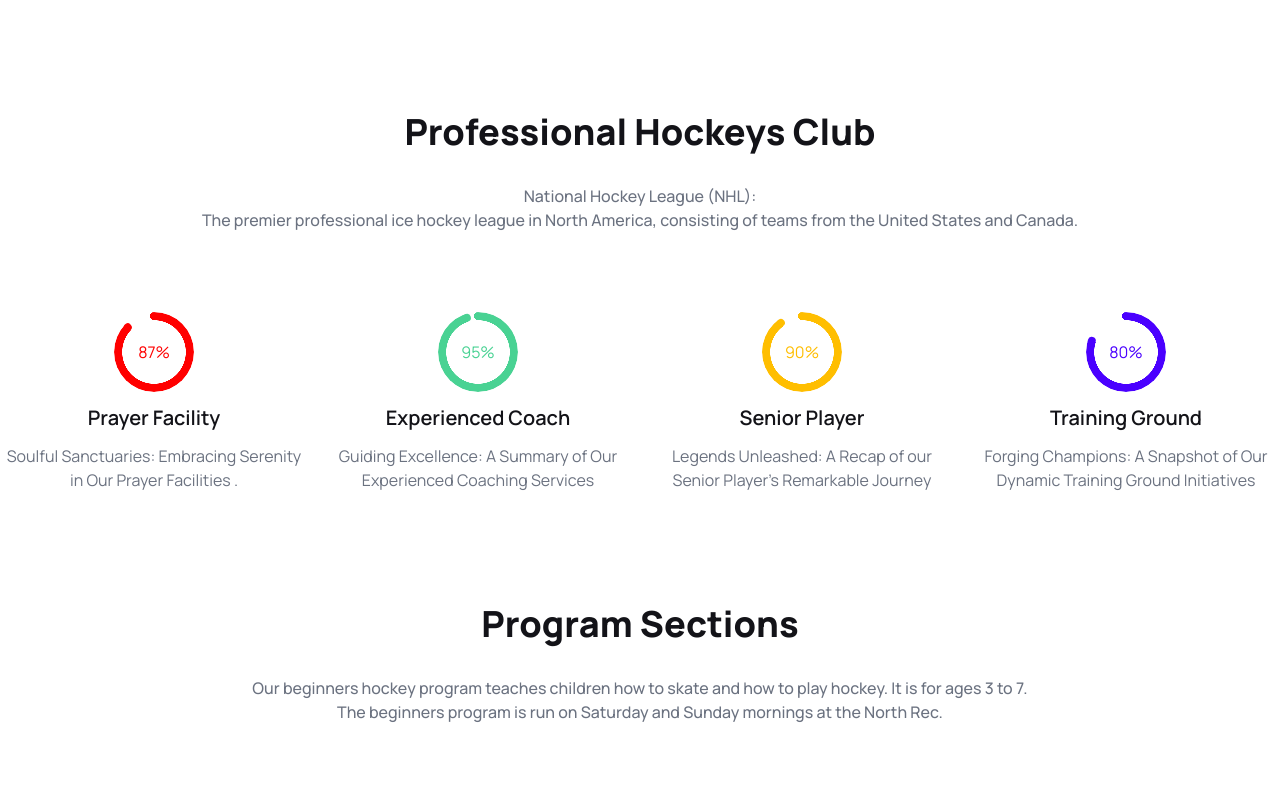
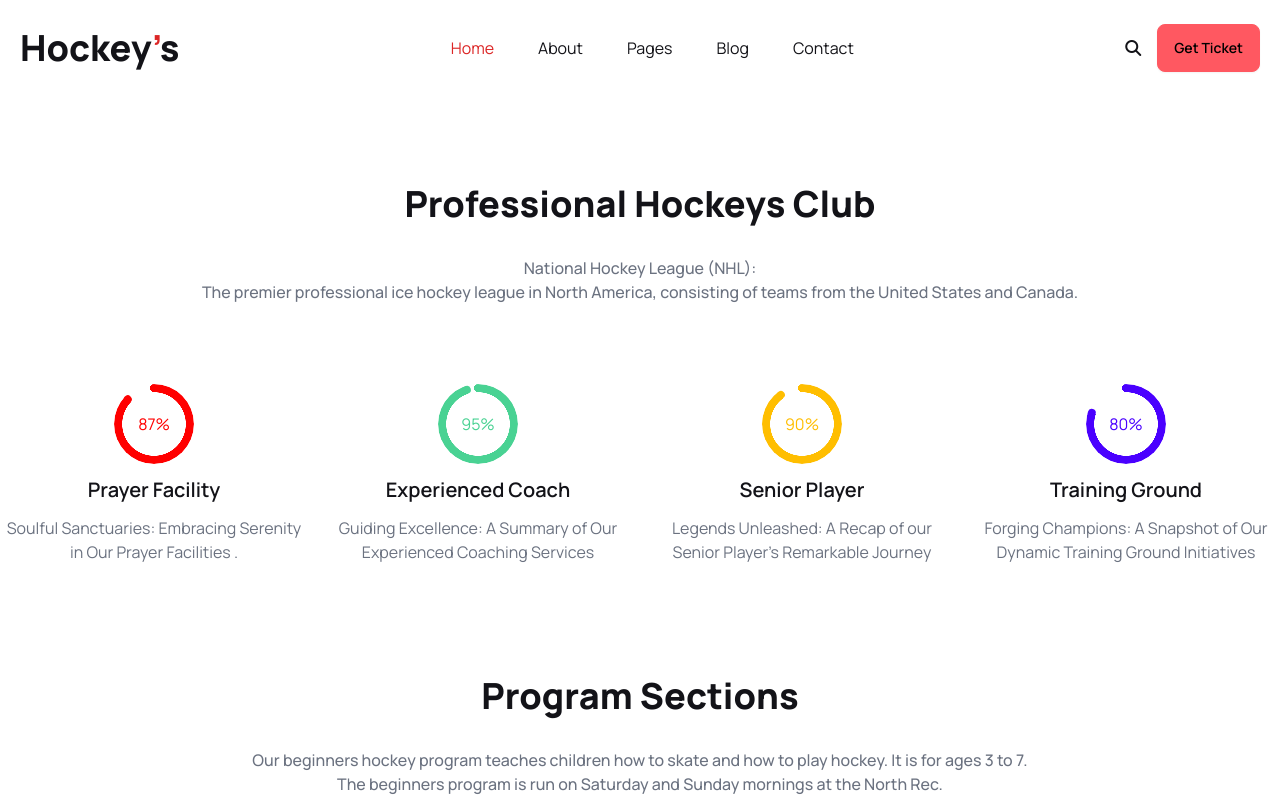
Before and after one commit to SojibAhmed114/Assignment-3, a plain HTML site: page index.html in a window 1280 px wide. Shown: the top 800 px of the page. Drawn offline with nearby package versions, Linux system fonts and the light colour scheme.

Commit message:
footer section add and navber section done with reponsive

```diff
--- a/index.html
+++ b/index.html
@@ -1,5 +1,5 @@
 <!DOCTYPE html>
-<html lang="en" data-theme="light">
+<html lang="en" data-theme="light" class="scroll-smooth" >
   <head>
     <meta charset="UTF-8" />
     <meta name="viewport" content="width=device-width, initial-scale=1.0" />
@@ -27,6 +27,35 @@
     </style>
   </head>
   <body class="text-[#131318] font-manrope">
+
+  <!-- header section start -->
+    <header class="container mx-auto">
+      <section class="pt-6 mx-5" >
+        <nav class="flex justify-between items-center ">
+          <div class="flex items-center gap-4 ">
+            <p class="block md:hidden lg:hidden"><i class="fa-solid fa-bars"></i></p>
+          <h2 class="text-2xl md:text-3xl lg:text-4xl font-extrabold">Hockey<span class="text-red-600">’</span>s</h2>
+          </div>
+          <div class="hidden md:hidden lg:block">
+            <ul class="flex gap-11">
+              <li class="text-red-600"><a href="">Home</a></li>
+              <li><a href="">About</a></li>
+              <li><a href="">Pages</a></li>
+              <li><a href="">Blog</a></li>
+              <li><a href="">Contact</a></li>
+            </ul>
+          </div>
+          <div class="flex items-center gap-4">
+            <p class="hidden md:block lg:block"><i class="fa-solid fa-magnifying-glass"></i></p>
+            <button class="btn btn-error">Get Ticket</button>
+          </div>
+        </nav>
+      </section>
+    </header>
+
+  <!-- header section end -->
+
+
     <main class="container mx-auto">
 
     <!-- Professional Hockeys Club section start -->
```
